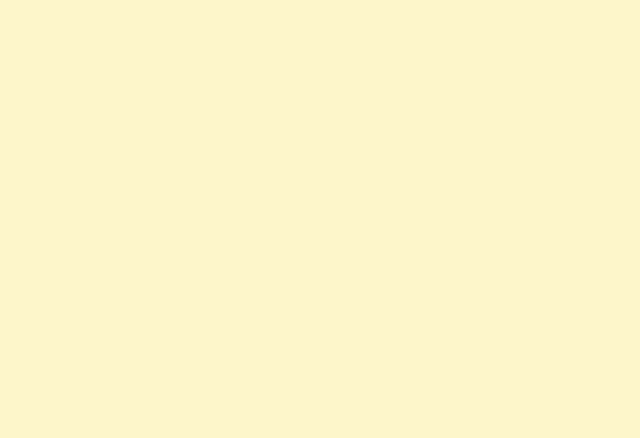
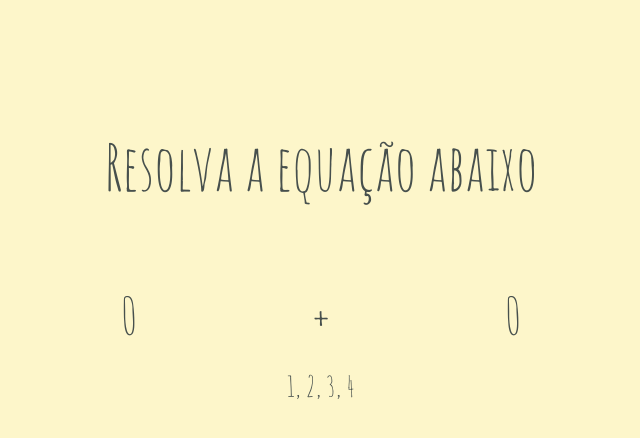
Before and after one commit to mariohd/gamealg, a React app: page / in a window 1280 px wide. Shown: the whole page, without its empty margins (319-959 px from the left). Built offline with nearby package versions, Linux system fonts and the light colour scheme.

Commit message:
adding more elements

```diff
--- a/public/index.html
+++ b/public/index.html
@@ -10,6 +10,7 @@
     -->
     <link rel="manifest" href="%PUBLIC_URL%/manifest.json">
     <link rel="shortcut icon" href="%PUBLIC_URL%/favicon.ico">
+    <link href="https://fonts.googleapis.com/css?family=Amatic+SC" rel="stylesheet">
     <!--
       Notice the use of %PUBLIC_URL% in the tags above.
       It will be replaced with the URL of the `public` folder during the build.
--- /dev/null
+++ b/src/components/answersOptions.js
@@ -0,0 +1,14 @@
+import React, { Component } from 'react';
+import '../css/decimalNumber.css';
+
+class AnswersOptions extends Component {
+	render() {
+		return (
+			<div className="answers options">
+			1, 2, 3, 4
+			</div>
+		);
+	}
+}
+
+export default AnswersOptions;
--- a/src/components/app.js
+++ b/src/components/app.js
@@ -1,11 +1,12 @@
 import React, { Component } from 'react';
+import Question from './question';
 import '../css/app.css';
 
 class App extends Component {
   render() {
     return (
       <div className="board">
-
+        <Question />
       </div>
     );
   }
--- /dev/null
+++ b/src/components/decimalNumber.js
@@ -0,0 +1,14 @@
+import React, { Component } from 'react';
+import '../css/decimalNumber.css';
+
+class DecimalNumber extends Component {
+  render() {
+    return (
+      <div className="number">
+        <span className="value">{this.props.value}</span>
+      </div>
+    );
+  }
+}
+
+export default DecimalNumber;
--- /dev/null
+++ b/src/components/operator.js
@@ -0,0 +1,14 @@
+import React, { Component } from 'react';
+import '../css/operator.css';
+
+class Operator extends Component {
+  render() {
+    return (
+      <div className="operator">
+        <span className="value">{this.props.value}</span>
+      </div>
+    );
+  }
+}
+
+export default Operator;
--- /dev/null
+++ b/src/components/question.js
@@ -0,0 +1,38 @@
+import React, { Component } from 'react';
+import DecimalNumber from './decimalNumber';
+import Operator from './operator';
+import Statement from './statement';
+import AnswersOptions from './answersOptions';
+import '../css/app.css';
+
+class Question extends Component {
+	constructor(props) {
+		super(props);
+		this.state = {
+			operand_1: 0,
+			operand_2: 0,
+			operation: '+',
+			options: []
+		};
+	}
+
+	generateOptions() {
+
+	}
+
+	render() {
+		return (
+			<div className="question">
+				<Statement text="Resolva a equação abaixo" />
+				<div className="body">
+					<DecimalNumber value={this.state.operand_1} />
+					<Operator value={this.state.operation} />
+					<DecimalNumber value={this.state.operand_2} />
+					<AnswersOptions values={this.state.options } />
+				</div>
+			</div>
+		);
+	}
+}
+
+export default Question;
--- /dev/null
+++ b/src/components/statement.js
@@ -0,0 +1,13 @@
+import React, { Component } from 'react';
+
+class Statement extends Component {
+  render() {
+    return (
+      <div className="statement">
+      	<div className="text">{this.props.text}</div>
+      </div>
+    );
+  }
+}
+
+export default Statement;
--- a/src/css/app.css
+++ b/src/css/app.css
@@ -7,3 +7,25 @@
   width: 100vw;
   margin: 0;
 }
+
+.question {
+  width: 100%;
+  font-family: 'Amatic SC', cursive;
+}
+
+.question, .number, .operator {
+  display: inline-block;
+  font-size: 1.8em;
+  color: #47504D;
+}
+
+.question .body {
+  margin-top: 2em;
+  text-align: center;
+}
+
+.statement .text {
+  margin-top: 2em;
+  text-align: center;
+  font-size: 2.2em;
+}
--- /dev/null
+++ b/src/css/decimalNumber.css
@@ -0,0 +1,8 @@
+.number {
+	text-align: center;
+	width: 20vw;
+}
+
+.number .value {
+	line-height: 2em;
+}
--- /dev/null
+++ b/src/css/operator.css
@@ -0,0 +1,4 @@
+.operator {
+	text-align: center;
+	width: 10vw;
+}
```
Also changed, not shown: src/components/answerOption.js (added).
